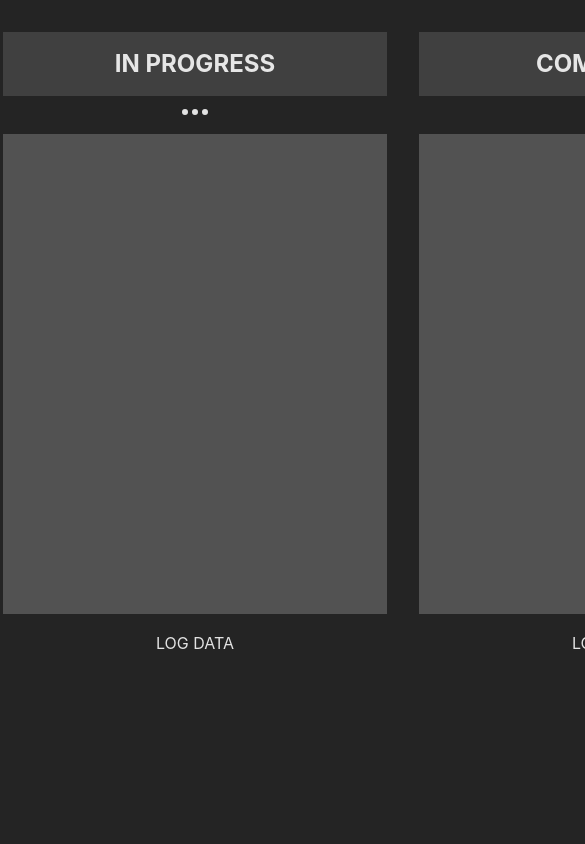
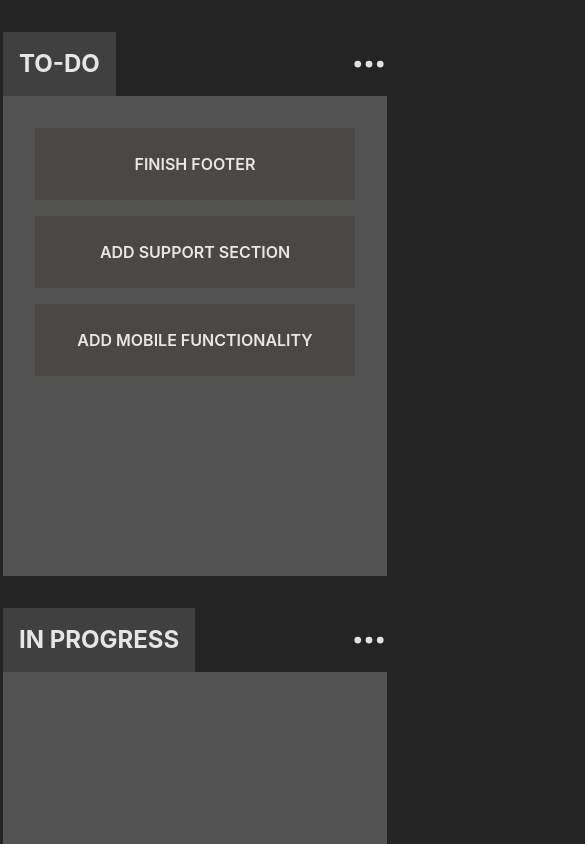
Before and after one commit to AroonSalotra/to-do-drag-n-drop, a React (Vite) app: page / in a window 390 px wide. Shown: the top 844 px of the page, 585 px wide, since content can reach past the window. Built offline with nearby package versions, Linux system fonts and the light colour scheme.

Commit message:
add mobile responsiveness

```diff
--- a/src/App.css
+++ b/src/App.css
@@ -1,7 +1,6 @@
 #root {
   max-width: 1280px;
   margin: 0 auto;
-  padding: 2rem;
   text-align: center;
 }
 
--- a/src/App.jsx
+++ b/src/App.jsx
@@ -76,12 +76,12 @@ function App() {
   return (
     <>
 
-      <div className="flex justify-center gap-8">
+      <div className="flex flex-wrap flex-col sm:flex-row items-center justify-center gap-8 pt-8">
 
         <DragDropContext onDragEnd={handleDragEnd}>
 
           <Dropzone
-            title={"Tasks"}
+            title={"To-Do"}
             data={tasks}
             id={"tasks"}
           // dragIndex={1}
--- a/src/components/Dropzone.jsx
+++ b/src/components/Dropzone.jsx
@@ -5,46 +5,22 @@ import { BsThreeDots } from "react-icons/bs"
 const Dropzone = ({ title, data, id, dragIndex }) => {
 
 
-    const randomId = useId()
-    // const [listData, setListData] = useState(data)
-
-    const logData = () => {
-        console.log(data)
-    }
-
-    let thisIndex = dragIndex
-
-
     return (
         <>
-            {/* <DragDropContext onDragEnd={handleDragEnd}> */}
-
-            <div style={{
-
-                display: "flex",
-                flexDirection: "column",
-                alignItems: "center",
-                gap: "5px"
-
-            }}>
-
-
             <Droppable droppableId={id}>
 
                 {(provided) => (
 
-                        <div className="dropzone"
+                    <div
                         {...provided.droppableProps} ref={provided.innerRef} >
 
-                            <div>
+                        <div className="flex justify-between items-center">
                             <h2 className="uppercase font-bold text-2xl bg-neutral-700 p-4">
                                 {title ? title : "TITLE"}
                             </h2>
 
                             <button type="button">
-                                    <BsThreeDots style={{
-                                        fontSize: "2rem"
-                                    }} />
+                                <BsThreeDots className="text-4xl" />
                             </button>
                         </div>
 
@@ -85,19 +61,6 @@ const Dropzone = ({ title, data, id, dragIndex }) => {
 
             </Droppable>
 
-                {/* </DragDropContext> */}
-
-                <button style={{
-                    width: "12rem",
-                    height: "3rem",
-                    cursor: "pointer"
-                }}
-                    onClick={logData}>
-                    LOG DATA
-                </button>
-
-            </div>
-
         </>
 
     );
```
Lines whose indentation alone changed are shown as unchanged.
